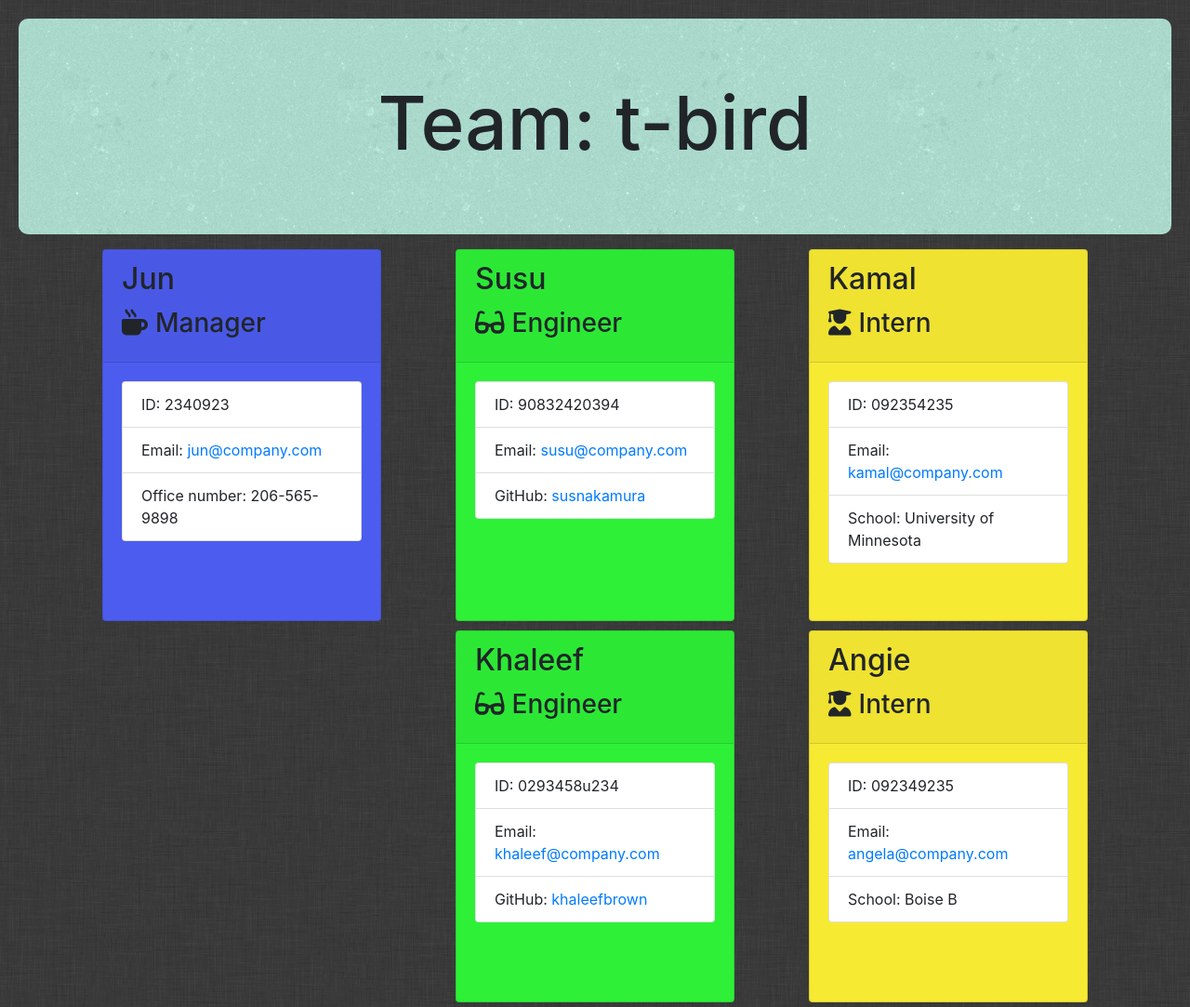
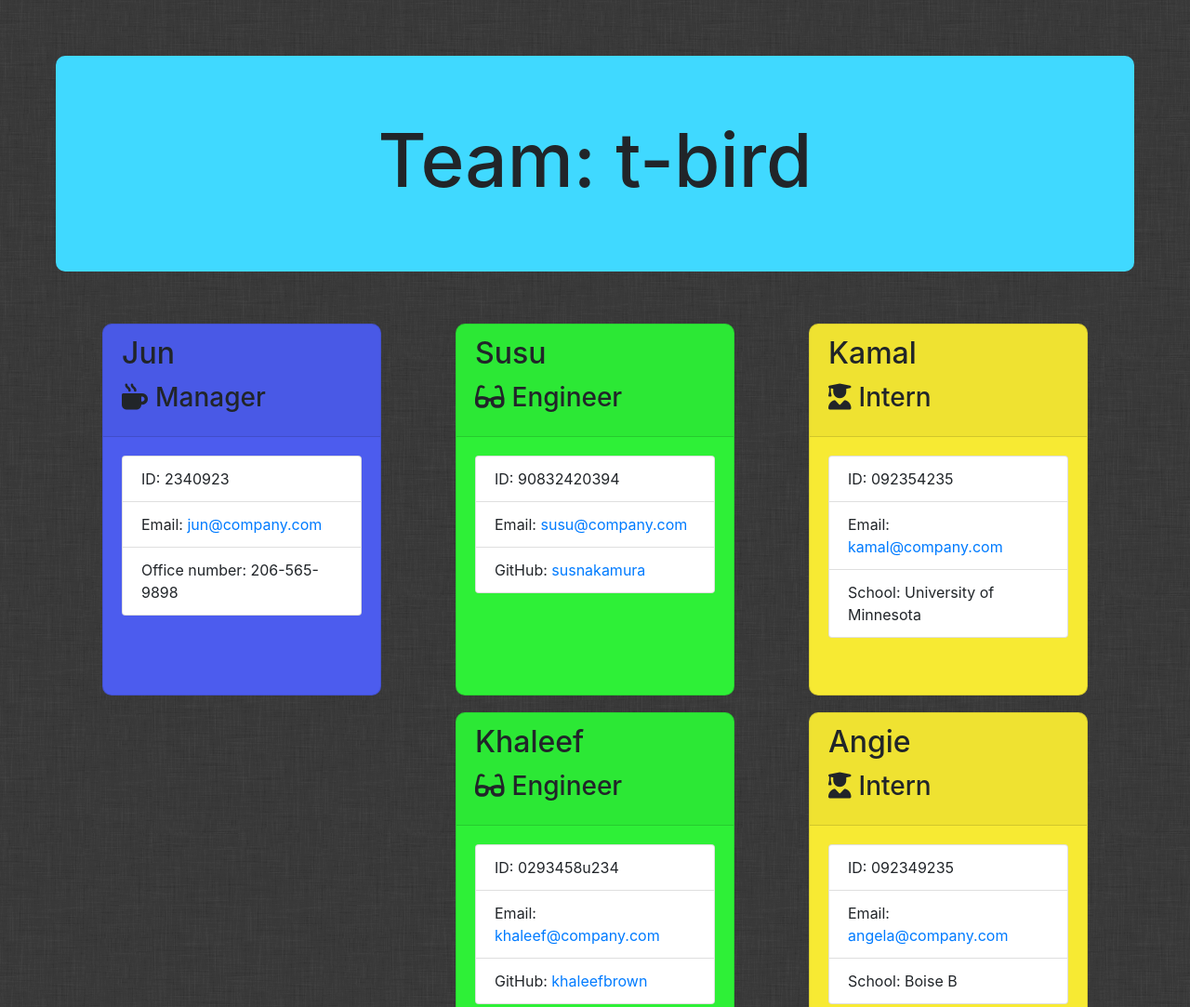
Before and after one commit to rebgrasshopper/EmplyeeSummaryEngine, a website: page output/t-bird.html in a window 1280 px wide. Shown: the top 1083 px of the page at 93% size. Drawn offline with nearby package versions, Linux system fonts and the light colour scheme.

Commit message:
Update style.css

```diff
--- a/output/assets/style.css
+++ b/output/assets/style.css
@@ -6,10 +6,9 @@ body {
 
 
 .team-heading {
-    margin: 20px;
+    margin: 60px;
     width: 100%;
-    /* background-color: rgb(53, 178, 209); */
-    background-image: url(./green_dust_scratch/green_dust_scratch.png);
+    background-color: rgb(64, 217, 255);
     border-radius: 10px;
 }
 
@@ -19,13 +18,15 @@ h1 {
 
 .card-row {
     margin: 0 auto;
+    margin-top: 40PX;
 
 }
 .employee-card {
     margin: auto;
-    margin-bottom: 10px;
+    margin-bottom: 18px;
     width: 300px;
     height: 400px;
+    border-radius: 10PX;
 }
 
 .manager {
```
